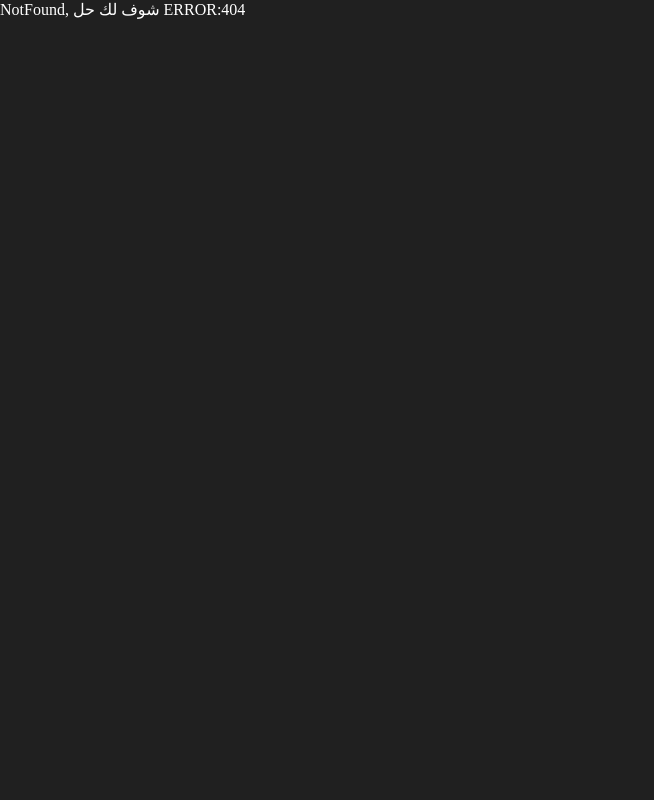
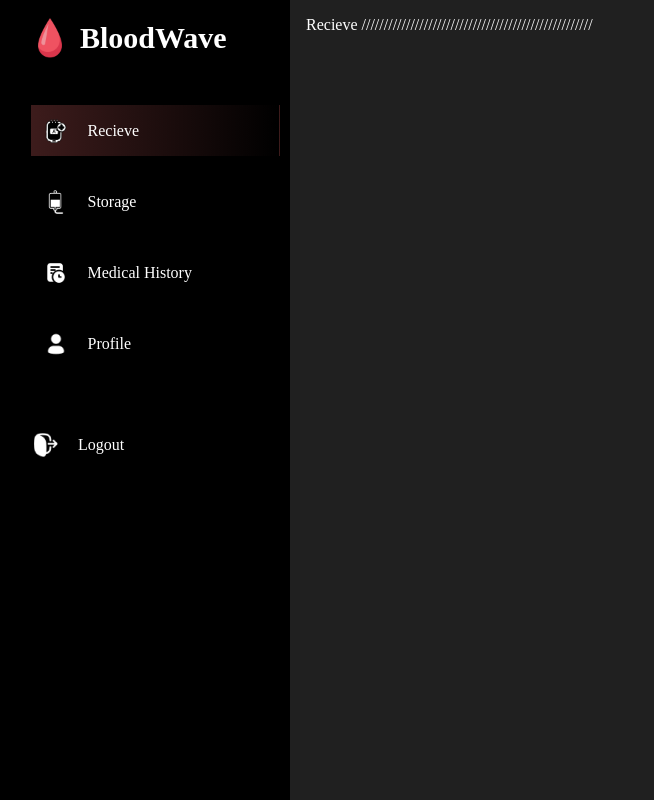
Before and after one commit to hussain-alsayedali/Blood-System, a React (Vite) app in the folder client/: page /recipient in a window 1280 px wide. Before the commit this address had no page. Shown: the whole page, without its empty margins (0-654 px from the left). Built offline with nearby package versions, Linux system fonts and the light colour scheme.

Commit message:
recipient+ storage moved to component

```diff
--- a/client/src/App.jsx
+++ b/client/src/App.jsx
@@ -18,20 +18,22 @@ import "./components/Styles/App.css";
 //Nurse imports
 import Nav from "./pages/NurseUI/Nav/Nav";
 import Dashboard_Nurse from "./pages/NurseUI/Dashboard/Dashboard";
-import Storage_Nurse from "./pages/NurseUI/Storage/Storage";
 import Control_Nurse from "./pages/NurseUI/Control/Control";
 
 //common
 import Profile from "./components/Profile";
 import NotFound from "./components/NotFound";
 import Login from "./components/Login";
+import Storage from './components/Storage'
 
 //Donor imports
 import Nav_Donor from "./pages/DonorUI/Nav/Nav";
 import Donate_Donor from "./pages/DonorUI/Donate/Donate";
-import Storage_Donor from "./pages/DonorUI/Storage/Storage";
 import Medical_Donor from "./pages/DonorUI/Medical/Medical";
 
+//Recipient imports
+import Recieve_Recipient from './pages/RecipientUI/Recieve/Recieve'
+import Nav_Recipient from './pages/RecipientUI/Nav/Nav'
 // App component definition
 function App() {
   return (
@@ -55,7 +57,7 @@ function App() {
                   <Route path="/" element={<Dashboard_Nurse />} />
                   <Route path="/" element={<Dashboard_Nurse />} />
                   <Route path="/dashboard" element={<Dashboard_Nurse />} />
-                  <Route path="/storage" element={<Storage_Nurse />} />
+                  <Route path="/storage" element={<Storage />} />
                   <Route path="/control" element={<Control_Nurse />} />
                   <Route path="/profile" element={<Profile />} />
                   <Route path="/donorEdit" element={<SignupDonor />} />
@@ -75,7 +77,7 @@ function App() {
                 <Routes>
                   <Route path="/" element={<Donate_Donor />} />
                   <Route path="/donate" element={<Donate_Donor />} />
-                  <Route path="/storage" element={<Storage_Donor />} />
+                  <Route path="/storage" element={<Storage />} />
                   <Route path="/medical" element={<Medical_Donor />} />
                   <Route path="/profile" element={<Profile />} />
                 </Routes>
@@ -84,6 +86,24 @@ function App() {
           }
         />
 
+
+        <Route
+          path="/recipient/*"
+          element={
+            <>
+              <Nav_Recipient />
+              <main className="main">
+                <Routes>
+                  <Route path="/" element={<Recieve_Recipient />} />
+                  <Route path="/receive" element={<Recieve_Recipient />} />
+                  <Route path="/storage" element={<Storage />} />
+                  <Route path="/medical" element={<Medical_Donor />} />
+                  <Route path="/profile" element={<Profile />} />
+                </Routes>
+              </main>
+            </>
+          }
+        />
         <Route path="*" element={<NotFound />} />
       </Routes>
     </Router>
--- a/client/src/pages/DonorUI/Storage/Storage.jsx
+++ b/client/src/components/Storage.jsx
@@ -1,5 +1,6 @@
 import React, { useState, useEffect } from "react";
 import Axios from "axios";
+import './Styles/Storage.css'
 function Storage() {
     // const bloodInventory = [
     //   { type: "A+", bags: 120 },
--- a/client/src/pages/NurseUI/Storage/Storage.jsx
+++ /dev/null
@@ -1,60 +0,0 @@
-import React, { useState, useEffect } from "react";
-import "./Storage.css";
-import Axios from "axios";
-
-function Storage() {
-  // const bloodInventory = [
-  //   { type: "A+", bags: 120 },
-  //   { type: "A-", bags: 75 },
-  //   { type: "B+", bags: 98 },
-  //   { type: "B-", bags: 60 },
-  //   { type: "O+", bags: 110 },
-  //   { type: "O-", bags: 80 },
-  //   { type: "AB+", bags: 70 },
-  //   { type: "AB-", bags: 50 },
-  // ];
-
-  const [bloodInventory, setBloodInventory] = useState([]);
-
-  useEffect(() => {
-    Axios({
-      method: "GET",
-      url: "http://localhost:2121/getBloodGrouped",
-      withCredentials: true,
-    })
-      .then((res) => {
-        console.log(res.data);
-        setBloodInventory([res.data]);
-      })
-      .catch((error) => console.error(error));
-  }, []);
-  return (
-    <div className="Storage-container">
-      <h1 className="title">Blood Inventory Storage</h1>
-      <table className="data-table">
-        <thead>
-          <tr>
-            <th>Blood Type</th>
-            <th>Bags Available</th>
-          </tr>
-        </thead>
-        <tbody>
-          {bloodInventory.map((inventory, index) => {
-            // Extract blood type and bags from the object
-            const bloodType = Object.keys(inventory)[0];
-            const bags = inventory[bloodType];
-
-            return (
-              <tr key={index}>
-                <td>{bloodType}</td>
-                <td>{bags}</td>
-              </tr>
-            );
-          })}
-        </tbody>
-      </table>
-    </div>
-  );
-}
-
-export default Storage;
--- /dev/null
+++ b/client/src/pages/RecipientUI/Nav/Nav.jsx
@@ -0,0 +1,93 @@
+import React, { useState } from "react";
+import { Link } from "react-router-dom";
+import "./Nav.css";
+import recieveIcon from "../../../assets/recieve.png";
+import MedicalIcon from "../../../assets/order-history.png";
+import bag from "../../../assets/bag.png";
+import userIcon from "../../../assets/user.png";
+import logoutIcon from "../../../assets/logout.png";
+import logoIcon from "../../../assets/blood-donation.png";
+import Axios from "axios";
+
+function Nav() {
+    const [selectedItem, setSelectedItem] = useState("Recieve");
+
+    const handleItemClick = (itemName) => {
+        // Axios({
+        //   method: "POST",
+        //   url: "http://localhost:2121/nurse/logout",
+        //   withCredentials: true,
+        // })
+        //   .then((res) => {
+        //     console.log(res.data);
+        //   })
+        //   .catch((error) => console.error(error));
+        setSelectedItem(itemName);
+    };
+
+    return (
+        <div>
+            <nav className="nav">
+                <div className="logo">
+                    <img src={logoIcon} alt="BloodWave logo" className="logo-img" />
+                    <h1>BloodWave</h1>
+                </div>
+
+                <div className="nav-items">
+                    <NavItem
+                        imgSrc={recieveIcon}
+                        label="Recieve"
+                        to="/recipient"
+                        isSelected={selectedItem === "Recieve"}
+                        onItemClick={() => handleItemClick("Recieve")}
+                    />
+                    <NavItem
+                        imgSrc={bag}
+                        label="Storage"
+                        to="/recipient/storage"
+                        isSelected={selectedItem === "Storage"}
+                        onItemClick={() => handleItemClick("Storage")}
+                    />
+                    <NavItem
+                        imgSrc={MedicalIcon}
+                        label="Medical History"
+                        to="/recipient/Medical"
+                        isSelected={selectedItem === "Medical History"}
+                        onItemClick={() => handleItemClick("Medical History")}
+                    />
+                    <NavItem
+                        imgSrc={userIcon}
+                        label="Profile"
+                        to="/recipient/profile"
+                        isSelected={selectedItem === "Profile"}
+                        onItemClick={() => handleItemClick("Profile")}
+                    />
+                </div>
+
+                <NavItem
+                    className="logout"
+                    imgSrc={logoutIcon}
+                    label="Logout"
+                    to="/"
+                    isSelected={selectedItem === "Logout"}
+                    onItemClick={() => handleItemClick("Logout")}
+                />
+            </nav>
+        </div>
+    );
+}
+
+function NavItem({ imgSrc, label, to, isSelected, onItemClick, className }) {
+    return (
+        <Link
+            to={to}
+            className={`nav-item ${isSelected ? "selected" : ""} ${className}`}
+            onClick={onItemClick}
+        >
+            <img src={imgSrc} alt={label} className="nav-icon" />
+            <span className="nav-text">{label}</span>
+        </Link>
+    );
+}
+
+export default Nav;
--- /dev/null
+++ b/client/src/pages/RecipientUI/Recieve/Recieve.jsx
@@ -0,0 +1,9 @@
+import React from 'react'
+
+const Recieve = () => {
+    return (
+        <div>Recieve ////////////////////////////////////////////////////</div>
+    )
+}
+
+export default Recieve;
```
Also changed, not shown: client/src/pages/RecipientUI/Medical/Medical.css (added, +68 -0 lines), client/src/pages/RecipientUI/Medical/Medical.jsx (added, +44 -0 lines), client/src/assets/recieve.png (added), client/src/components/Styles/Storage.css (renamed from client/src/pages/NurseUI/Storage/Storage.css), client/src/pages/RecipientUI/Nav/Nav.css (added), client/src/pages/RecipientUI/Recieve/Recieve.css (added).
